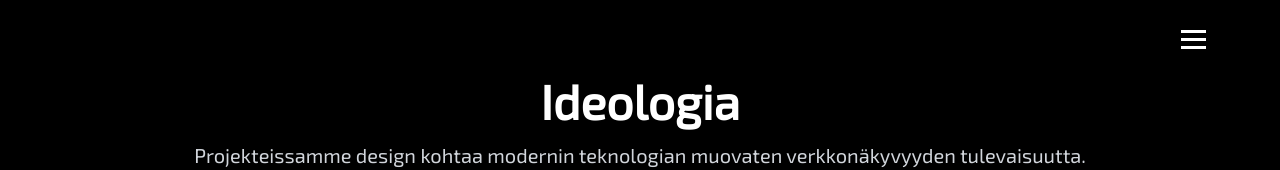
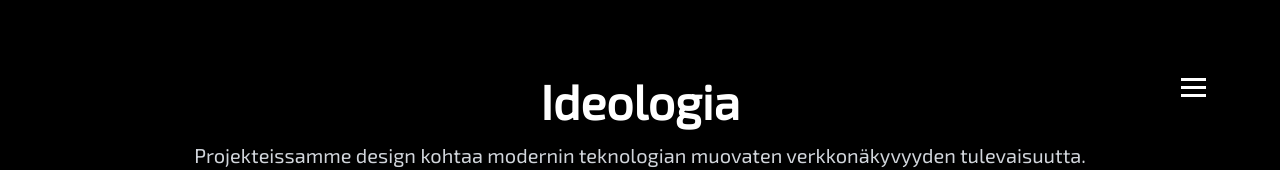
Before and after one commit to janibehm/3d-statue-webgl, an Astro site: page /meista in a window 1280 px wide. Shown: the top 170 px of the page. Built offline with nearby package versions, Linux system fonts and the light colour scheme; Astro itself is replaced by a stand-in of ours; a web font is replaced by a local one.

Commit message:
add margin-top to burger at bigger screens

```diff
--- a/src/components/astro/Navigation.astro
+++ b/src/components/astro/Navigation.astro
@@ -181,6 +181,12 @@ const currentPath = Astro.url.pathname;
     margin-left: auto;
   }
 
+  @media (min-width: 768px) {
+    .hamburger {
+      margin-top: 3rem;
+    }
+  }
+
   .hamburger span {
     display: block;
     width: 25px;
```
